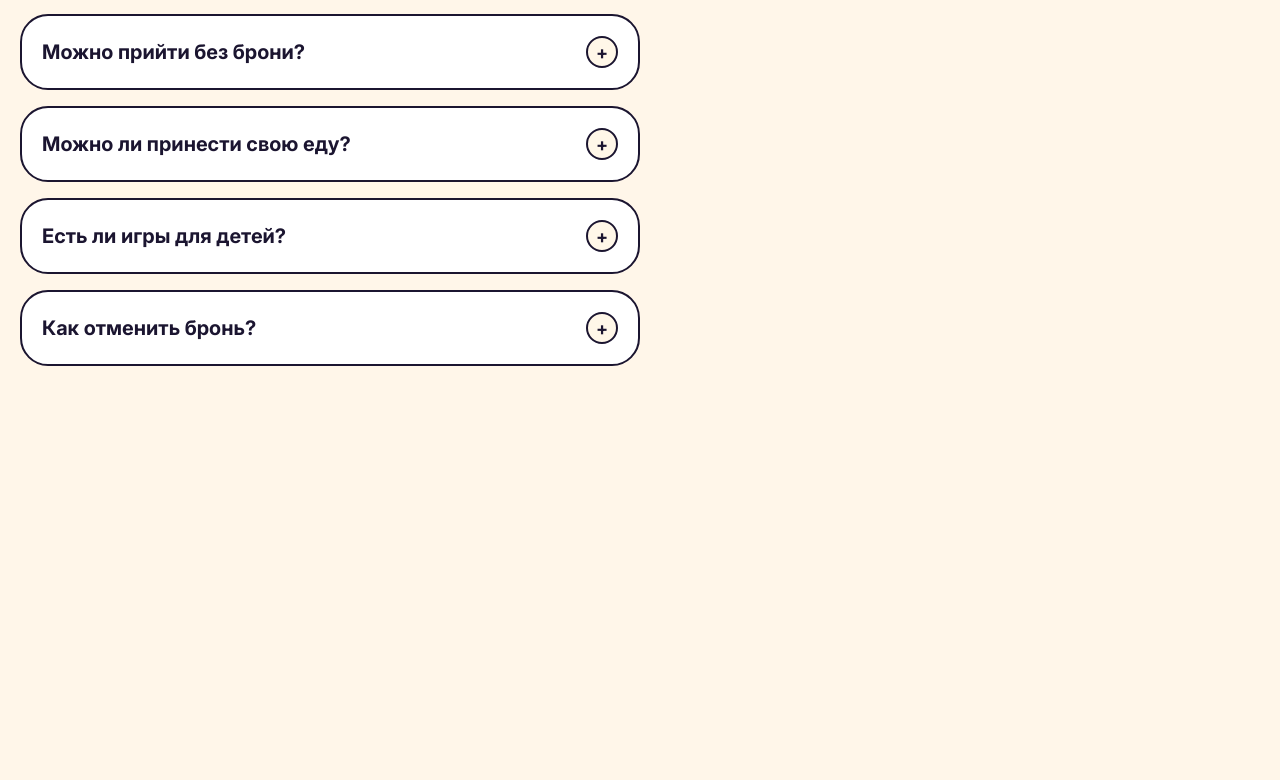
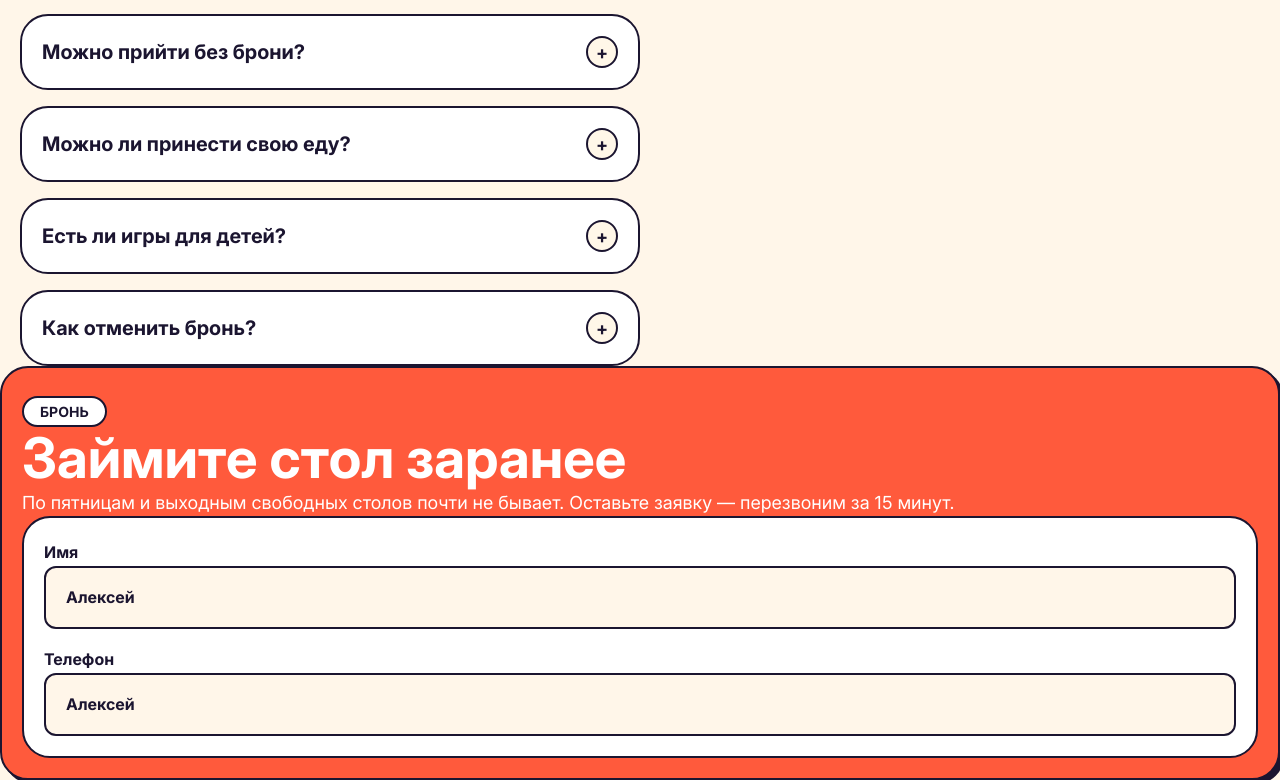
Before and after one commit to st14cy/kubik, a Next.js app: page / in a window 1280 px wide. Shown: the part 5454-6234 px from the top of the page. Before the commit the page ends 5820 px from the top, so only its background shows below. Built offline with nearby package versions, Linux system fonts and the light colour scheme.

Commit message:
Добавлен блок ввода

```diff
--- a/components/layout/Main.tsx
+++ b/components/layout/Main.tsx
@@ -9,6 +9,8 @@ import AppLink from "../ui/AppLink";
 import RateItem, {RateItemProps} from "@/components/ui/RateItem";
 import ReviewsItem, {ReviewsItemProps} from "@/components/ui/ReviewsItem";
 import QuestionItem, {QuestionItemProps} from "@/components/ui/QuestionItem";
+import InputControl from "@/components/ui/InputControl";
+import {AwaiterOnce} from "next/dist/server/after/awaiter";
 
 const Main = () => {
     const workItems = [
@@ -262,7 +264,7 @@ const Main = () => {
                 <Typography variant="description">Никаких членских карт и обязательных заказов. Пришли, сыграли, заплатили за минуты — всё.</Typography>
                 <ul className="flex flex-col gap-4 lg:justify-between">
                     {workItems.map((item, index) => (
-                        <WorkItem num={item.num} title={item.title} description={item.description} className={item.className}/>
+                        <WorkItem num={item.num} key={index} title={item.title} description={item.description} className={item.className}/>
                     ))}
                 </ul>
             </section>
@@ -291,6 +293,7 @@ const Main = () => {
                 <ul>
                     {hitItems.map((item, index) => (
                         <HitsItem className={item.className}
+                                  key={index}
                                   isHit={item.isHits}
                                   isNew={item.isNew}
                                   title={item.title}
@@ -314,6 +317,7 @@ const Main = () => {
                 <ul>
                     {rateItems.map((item,index) => (
                         <RateItem isBlackThemes={item.isBlackThemes}
+                                  key={index}
                                   isBadge={item.isBadge}
                                   badgeText={item.badgeText}
                                   title={item.title}
@@ -341,7 +345,8 @@ const Main = () => {
                 <Typography variant="title">Частые вопросы</Typography>
 
                 <ul className="flex flex-col gap-4 lg:justify-between">
-                    {questionItem.map((item, index) => (<li>
+                    {questionItem.map((item, index) => (
+                        <li key={index} >
                         <QuestionItem question={item.question} answer={item.answer} />
                     </li>))}
                 </ul>
@@ -350,6 +355,38 @@ const Main = () => {
                 </p>
             </section>
 
+            <section className={`flex flex-col overflow-hidden rounded-lg border-2 pt-7  px-5 pb-5 bg-tomato shadow-hard-sm`}>
+                <div>
+                    <Typography variant="badge">Бронь</Typography>
+                    <h2 className="text-[32px] leading-[36px] lg:text-[56px] lg:leading-[62px] font-bold text-white">
+                        Займите стол заранее
+                    </h2>
+                    <p className={`text-[16px] leading-[24px] lg:text-[18px] lg:leading-[27px] text-white`}>
+                        По пятницам и выходным свободных столов почти не бывает. Оставьте заявку — перезвоним за 15 минут.
+                    </p>
+                </div>
+                <form>
+                    <div className="flex flex-col gap-4 rounded-lg border-2 border-ink bg-white p-5 text-ink ">
+                        <InputControl
+                            type="text"
+                            placeholder="Имя"
+                            id="name"
+                            name="name"
+                            value="Алексей"
+                        />
+
+                        <InputControl
+                            type="phone"
+                            placeholder="Телефон"
+                            id="phone"
+                            name="phone"
+                            value="Алексей"
+                        />
+                    </div>
+                </form>
+
+            </section>
+
         </main>
     );
 };
--- /dev/null
+++ b/components/ui/InputControl.tsx
@@ -0,0 +1,39 @@
+import React from 'react';
+
+interface InputControlProps {
+    type:  React.HTMLInputTypeAttribute,
+    placeholder:string,
+    name:string,
+    id:string,
+    value:string,
+    onChange?: React.ChangeEventHandler<HTMLInputElement>;
+}
+
+const InputControl:React.FC<InputControlProps> = ({
+    type,
+    placeholder,
+    name,
+    id,
+    value,
+    onChange,
+                                                  }) => {
+    return (
+
+        <div>
+            <label htmlFor={id} className="text-[14px] lg:text-[16px] font-bold text-lnk2">
+                {placeholder}
+            </label>
+            <input
+                type={type}
+                name={name}
+                id={id}
+                value={value}
+                onChange={onChange}
+                className={`w-full rounded-[12px] border-2 border-ink bg-cream px-4 py-3 lg:px-5 lg:py-4 text-[14px] lg:text-[16px] font-bold text-lnk2 placeholder:text-lnk2 focus:border-violet`}
+                placeholder={placeholder}
+            />
+        </div>
+    );
+};
+
+export default InputControl;
```
